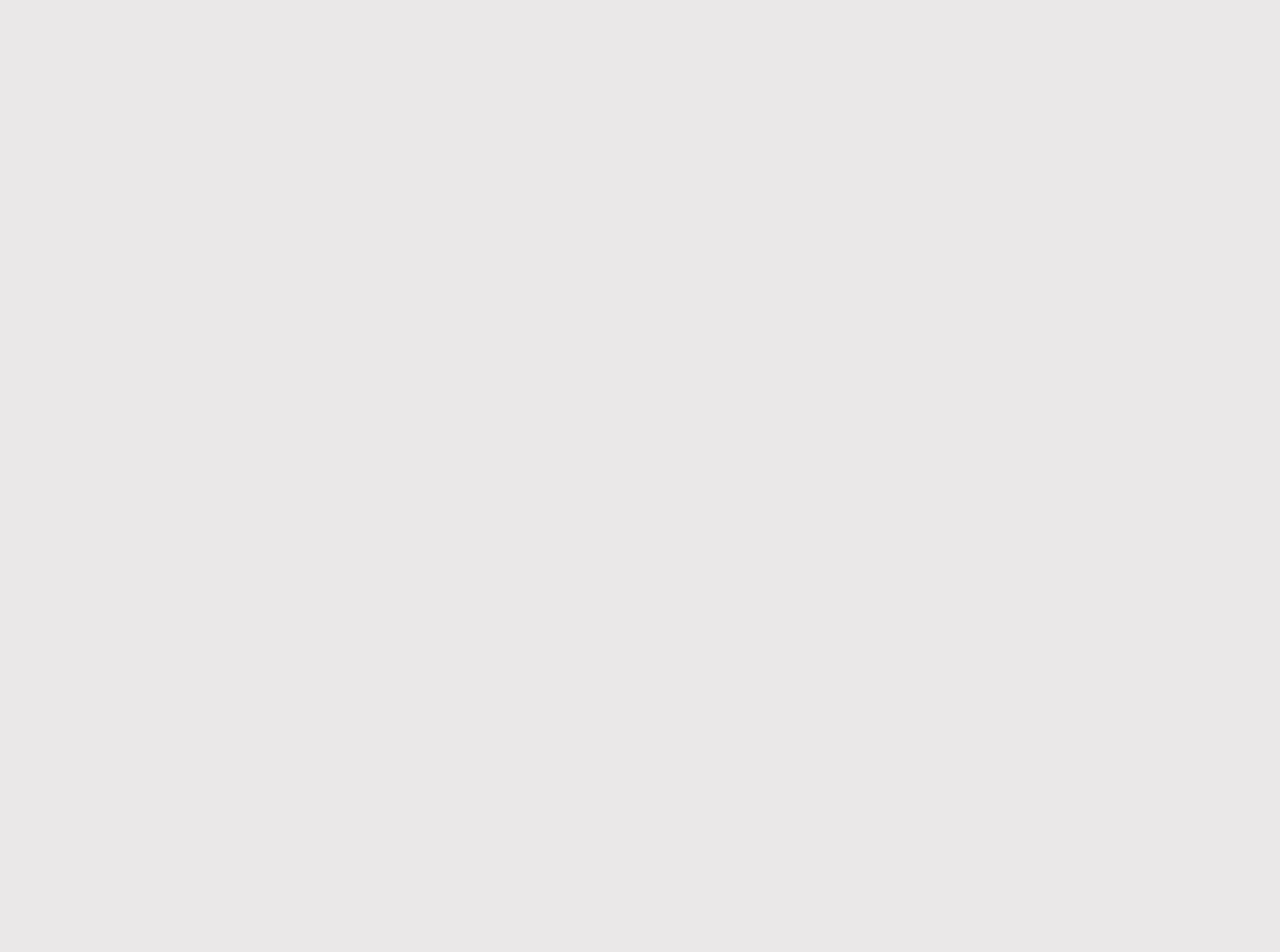
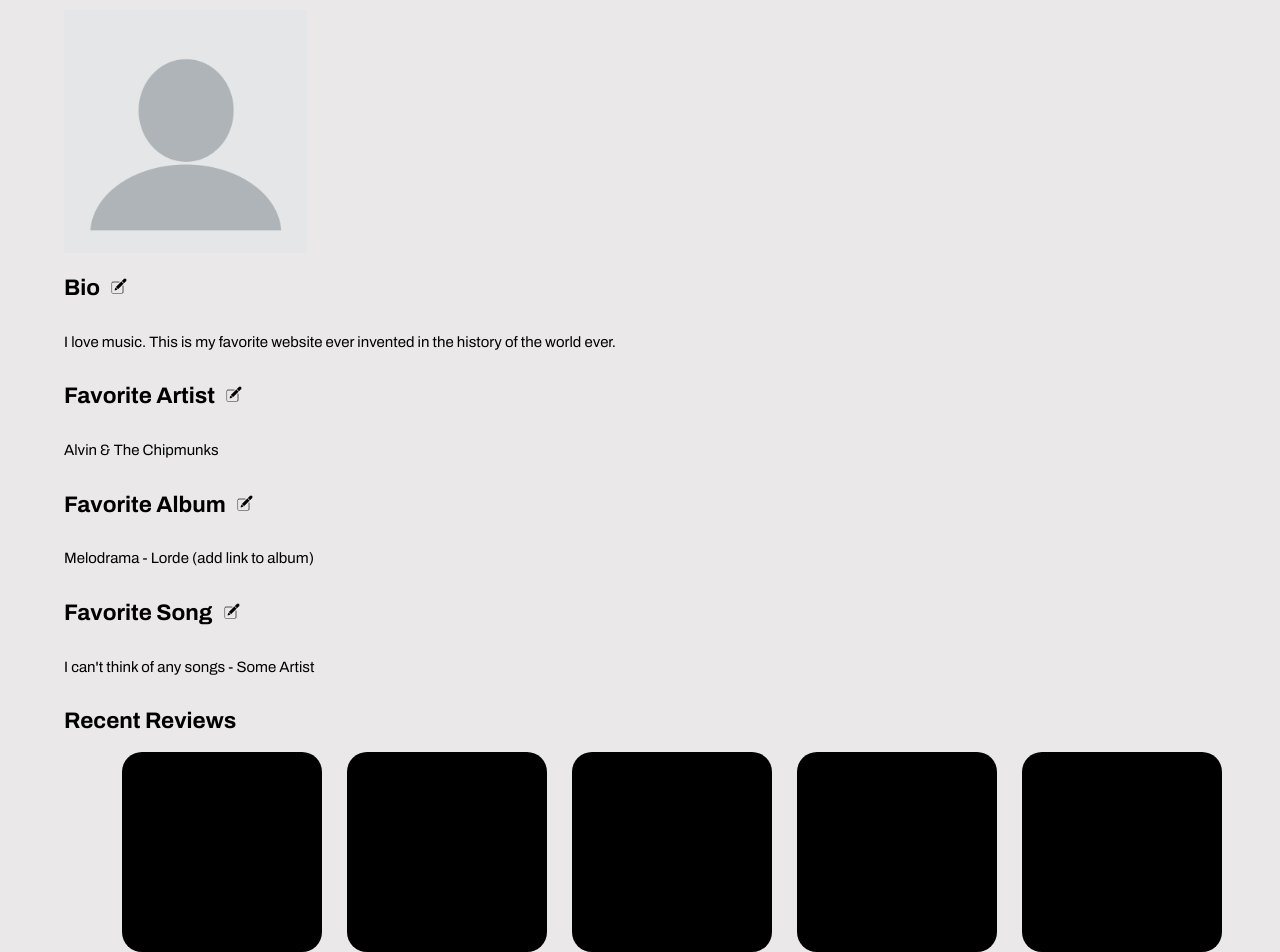
Before and after one commit to marco-cos/mixtape, a React (Create React App) app: page /profile in a window 1280 px wide. Shown: the part 216-1168 px from the top of the page. Before the commit the page ends 800 px from the top, so only its background shows below. Built offline with nearby package versions, Linux system fonts and the light colour scheme.

Commit message:
Added changes I made to profile page

```diff
--- a/src/profile.js
+++ b/src/profile.js
@@ -1,8 +1,41 @@
+import blankprofilepic from './blankprofilepic.webp';
+import editbutton from './editbutton.png';
+
+const headerStyle = {
+    display: 'inline-block',
+    marginRight: '10px',
+  };
+
+  const imageStyle = {
+    display: 'inline-block',
+  };
+
 
 export default function Profile(){
     return(
-        <div>
-            Profile
-        </div>
+        <html>
+             <link rel="stylesheet" href="https://fonts.googleapis.com/css2?family=Archivo:wght@400;700&display=swap" />
+            <div style={{ paddingLeft: '5%', paddingTop: '5%'}}>
+                <h1>Username</h1>
+                <img src={blankprofilepic} alt="logo" width="20%" height="20%"/>
+                 <br></br>
+                 <h2 style={headerStyle}>Bio</h2><img src={editbutton} alt="logo" width="1.5%" height="1.5%" style={imageStyle} /> <br/>
+                <p>I love music. This is my favorite website ever invented in the history of the world ever.</p>
+                <h2 style={headerStyle}>Favorite Artist</h2><img src={editbutton} alt="logo" width="1.5%" height="1.5%" style={imageStyle} /> <br/>
+                <p>Alvin & The Chipmunks</p>
+                <h2 style={headerStyle}>Favorite Album</h2><img src={editbutton} alt="logo" width="1.5%" height="1.5%" style={imageStyle} /> <br/>
+                <p>Melodrama - Lorde (add link to album)</p>
+                <h2 style={headerStyle}>Favorite Song</h2><img src={editbutton} alt="logo" width="1.5%" height="1.5%" style={imageStyle} /> <br/>
+                <p>I can't think of any songs - Some Artist</p>
+                <h2 style={headerStyle}>Recent Reviews</h2><br/>
+                <div className="albums">
+                    <div className="cover"></div>
+                    <div className="cover"></div>
+                    <div className="cover"></div>
+                    <div className="cover"></div>
+                    <div className="cover"></div>
+                </div>
+            </div>
+        </html>
     )
 }
```
Also changed, not shown: src/blankprofilepic.webp (added), src/editbutton.png (added).
